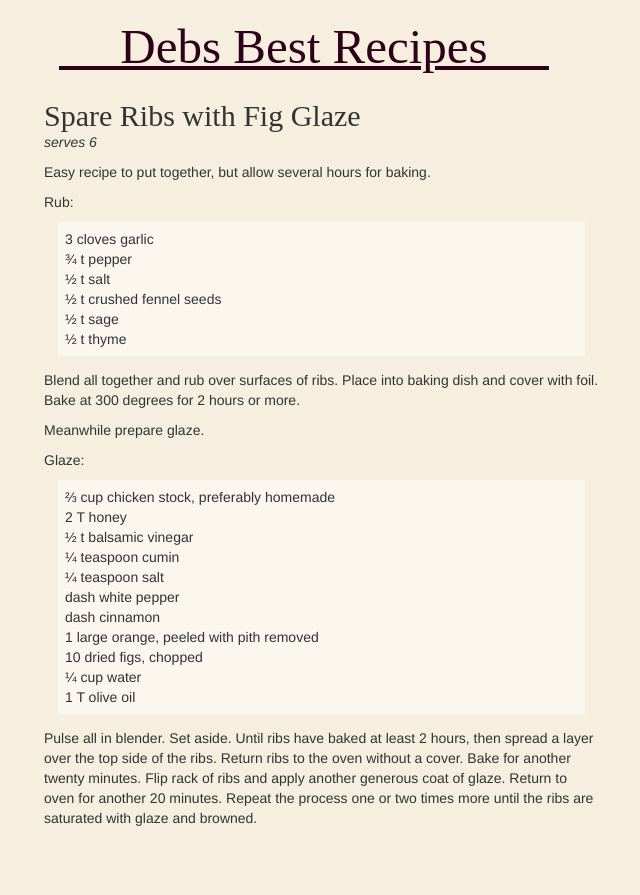
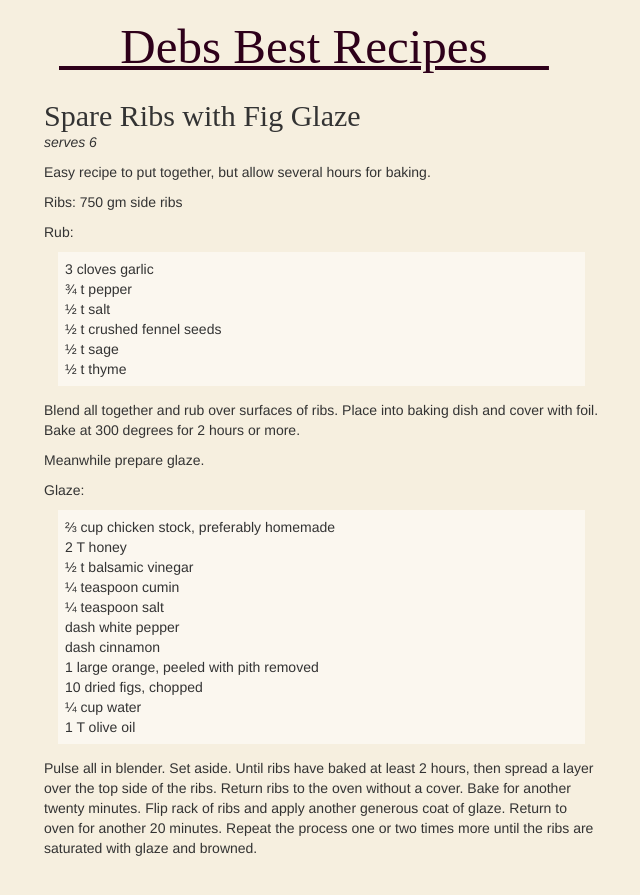
Before and after one commit to JonahBraun/debs-recipes, a Jekyll site: the page built from _posts/2015-01-09-spareribs-with-fig-glaze.md, in a window 1280 px wide. Shown: the top 895 px of the page, without its empty margins (11-651 px from the left). Built offline with Jekyll 4.4.1, drawn with Linux system fonts in a browser that asks for light colours; nearby versions of some CDN libraries; some web fonts are replaced; Markdown is read by kramdown in place of the engine named in the settings.

Commit message:
Update 2015-01-09-spareribs-with-fig-glaze.md

```diff
--- a/_posts/2015-01-09-spareribs-with-fig-glaze.md
+++ b/_posts/2015-01-09-spareribs-with-fig-glaze.md
@@ -5,6 +5,9 @@ category: pork
 serves: 6
 ---
 Easy recipe to put together, but allow several hours for baking.
+
+Ribs:
+750 gm side ribs
 
 Rub:
 
```
